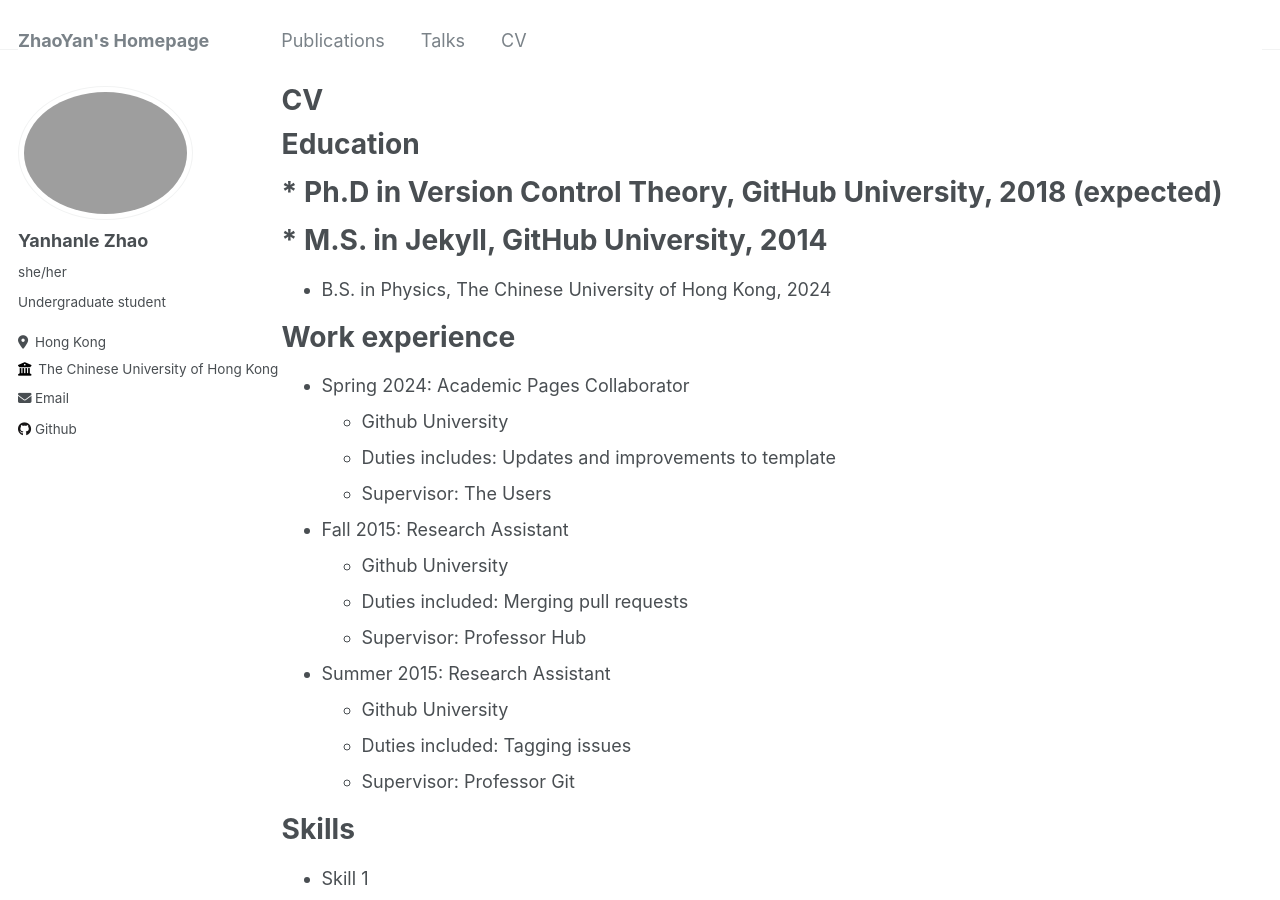
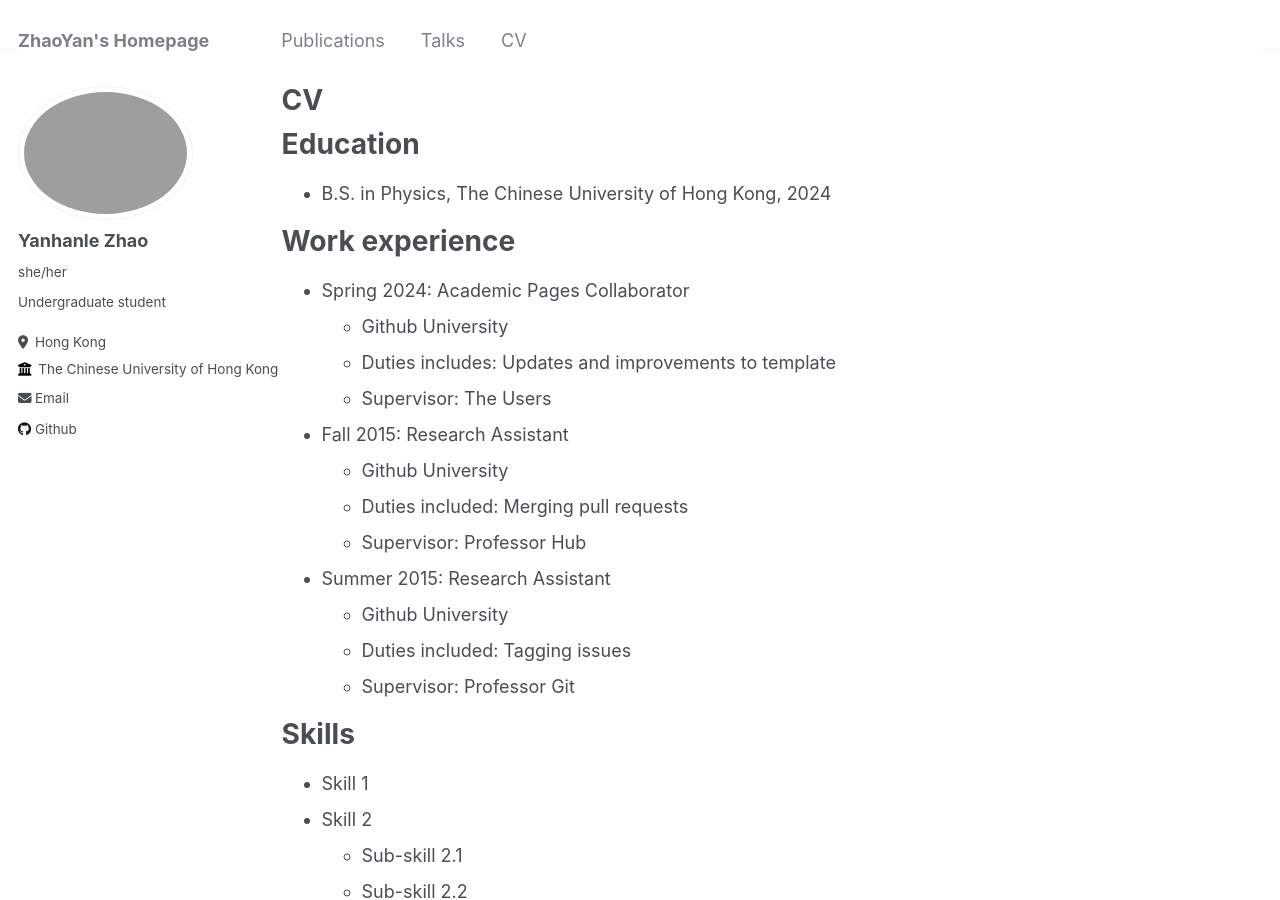
Before and after one commit to laurynyzhao/laurynyzhao.github.io, a Jekyll site: the page built from _pages/cv.md, in a window 1280 px wide and 900 px high. Built offline with Jekyll 4.4.1, drawn with Linux system fonts in a browser that asks for light colours.

Commit message:
Update cv.md

```diff
--- a/_pages/cv.md
+++ b/_pages/cv.md
@@ -11,8 +11,6 @@ redirect_from:
 
 Education
 ======
-# * Ph.D in Version Control Theory, GitHub University, 2018 (expected)
-# * M.S. in Jekyll, GitHub University, 2014
 * B.S. in Physics, The Chinese University of Hong Kong, 2024
 
 Work experience
```
